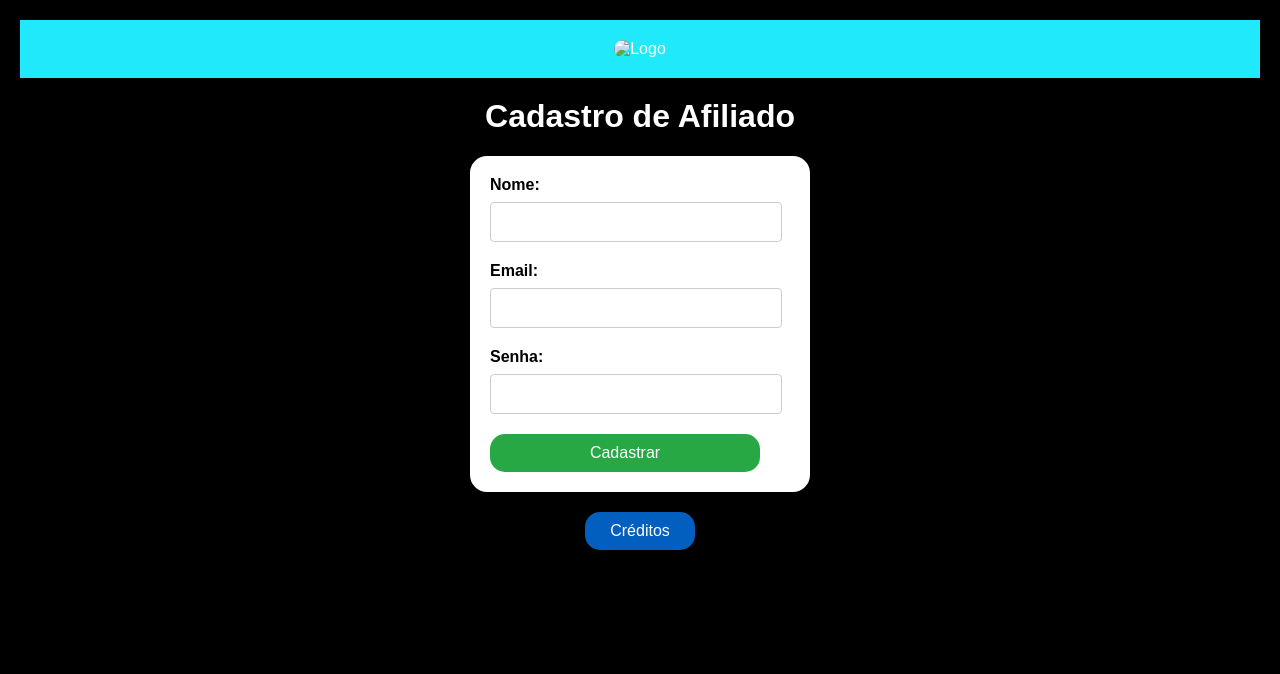
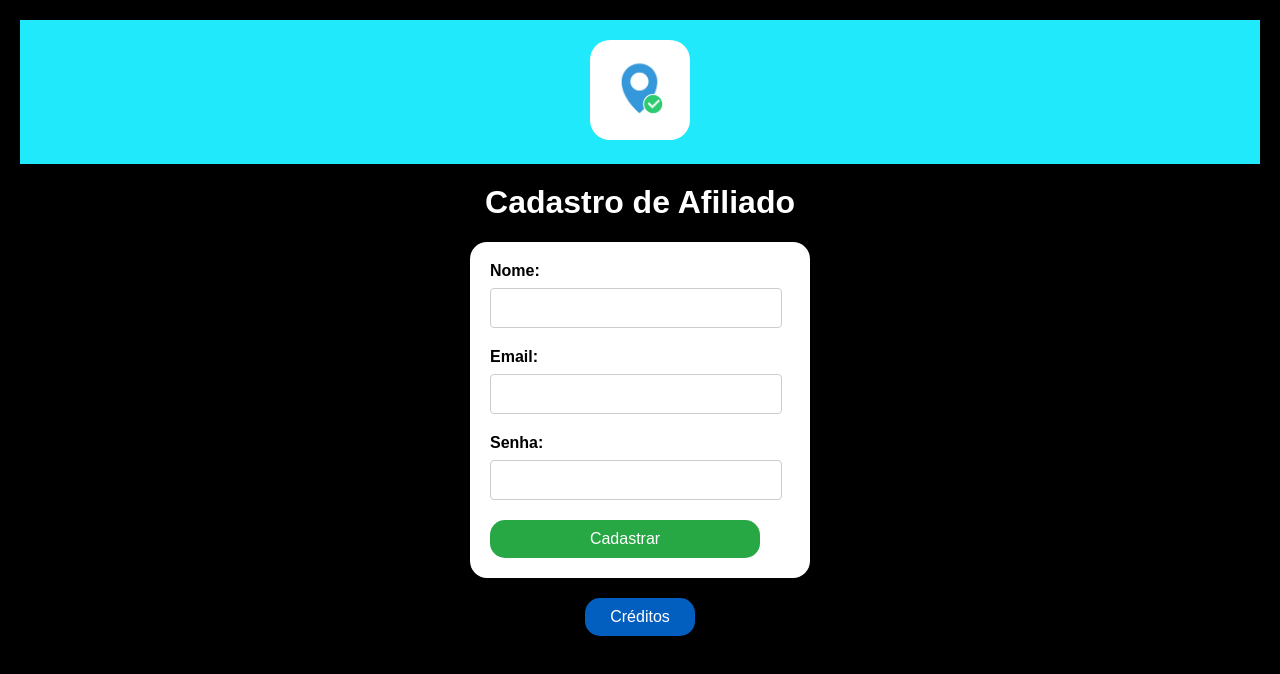
Before and after one commit to Gui28112005/Encontre, a plain HTML site: page encontre web 2/CadastroAfili21112.html in a window 1280 px wide. Drawn offline with Linux system fonts and the light colour scheme.

Commit message:
Update CadastroAfili21112.html

```diff
--- a/encontre web 2/CadastroAfili21112.html
+++ b/encontre web 2/CadastroAfili21112.html
@@ -102,7 +102,7 @@
 </head>
 <body>
     <header>
-        <img src="./img/novalogo" alt="Logo" /> <!-- Substitua pelo caminho da sua imagem -->
+        <img src="./img/novalogo.png" alt="Logo" /> <!-- Substitua pelo caminho da sua imagem -->
     </header>
     <h1>Cadastro de Afiliado</h1>
     <form id="cadastroAfiliado">
```
